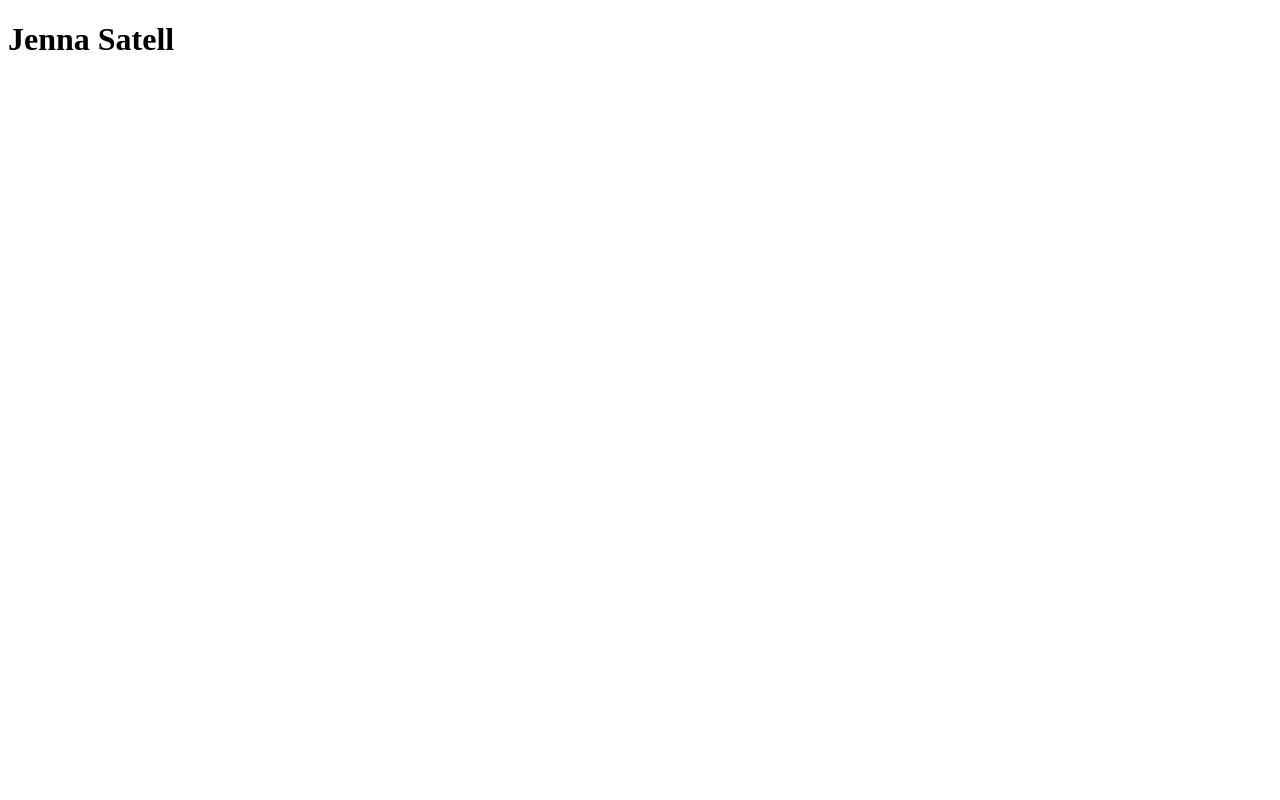
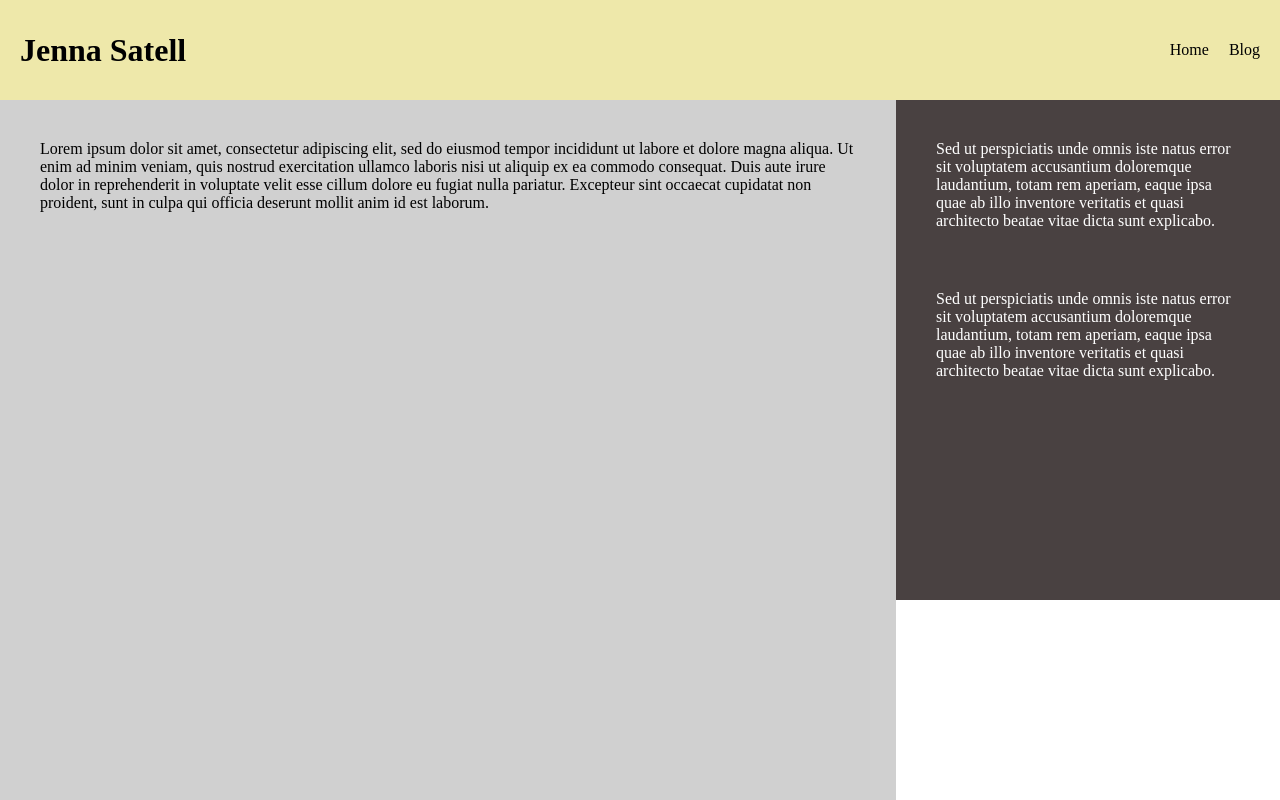
Before and after one commit to jsatell1103/Lab1, a plain HTML site: page index.html in a window 1280 px wide. Shown: the top 800 px of the page. Drawn offline with Linux system fonts and the light colour scheme.

Commit message:
added finished html and css

```diff
--- a/index.html
+++ b/index.html
@@ -5,8 +5,34 @@
     <meta name="viewport" content="width=device-width, initial-scale=1.0">
     <meta http-equiv="X-UA-Compatible" content="ie=edge">
     <title>Lab 1 - Homepage</title>
+    <link rel="stylesheet" href="style.css"/>
 </head>
 <body>
+    <div class="header">
     <h1>Jenna Satell</h1>
+
+    <ul>
+        <li>
+            <a href="index.html">Home</a>
+        </li>
+        <li>
+                <a href="blog.html">Blog</a>
+        </li>
+    </ul>
+    </div> <!--end header-->
+    <div class="main">
+        <div class="content">
+            <p>Lorem ipsum dolor sit amet, consectetur adipiscing elit, sed do eiusmod tempor incididunt ut labore et dolore magna aliqua. Ut enim ad minim veniam, quis nostrud exercitation ullamco laboris nisi ut aliquip ex ea commodo consequat. Duis aute irure dolor in reprehenderit in voluptate velit esse cillum dolore eu fugiat nulla pariatur. Excepteur sint occaecat cupidatat non proident, sunt in culpa qui officia deserunt mollit anim id est laborum.
+            </p>
+        </div> <!--end content-->
+        <div class="sidebar">
+            <p>Sed ut perspiciatis unde omnis iste natus error sit voluptatem accusantium doloremque laudantium, totam rem aperiam, eaque ipsa quae ab illo inventore veritatis et quasi architecto beatae vitae dicta sunt explicabo.
+            </p>
+            <p>Sed ut perspiciatis unde omnis iste natus error sit voluptatem accusantium doloremque laudantium, totam rem aperiam, eaque ipsa quae ab illo inventore veritatis et quasi architecto beatae vitae dicta sunt explicabo.
+                </p>
+
+        </div> <!--end sidebar-->
+
+    </div> <!--end main-->
 </body>
 </html>
--- a/style.css
+++ b/style.css
@@ -36,7 +36,7 @@ li{
 }
 
 .content{
-    height: 500px;
+    height:1100px;
     width:70%;
     background-color: #d0d0d0;
     margin:0;
@@ -60,3 +60,18 @@ p{
 .main{
     display: flex;
 }
+
+.blogpost{
+    margin: 10px;
+    background-color: #ffffff;
+    border-color:#BFBBBA;
+    border-radius: 10px;
+    padding: 10px;
+    border-style: solid;
+}
+img{
+    width: 200px;
+    height: 200px;
+    float: left;
+    margin: 0px 15px;
+}
```
